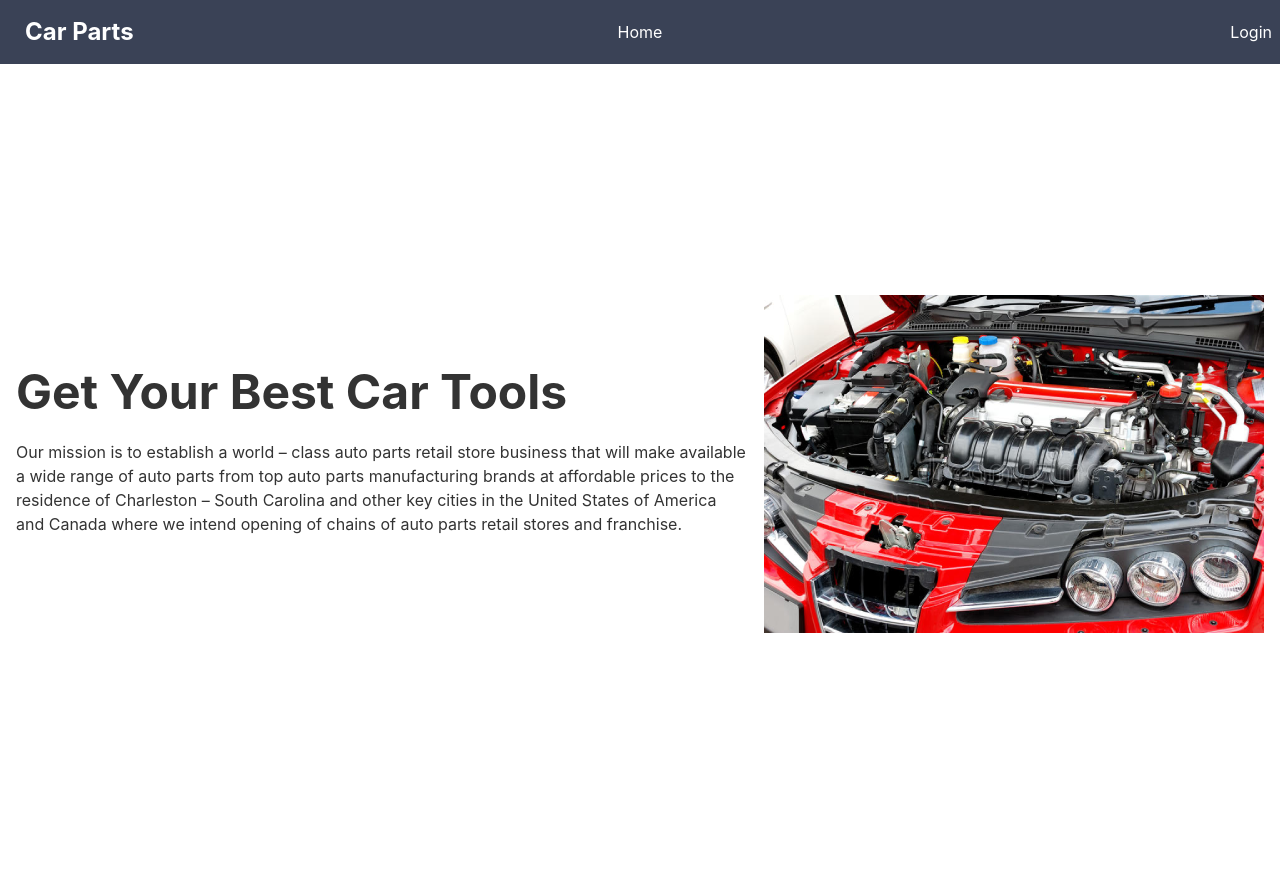
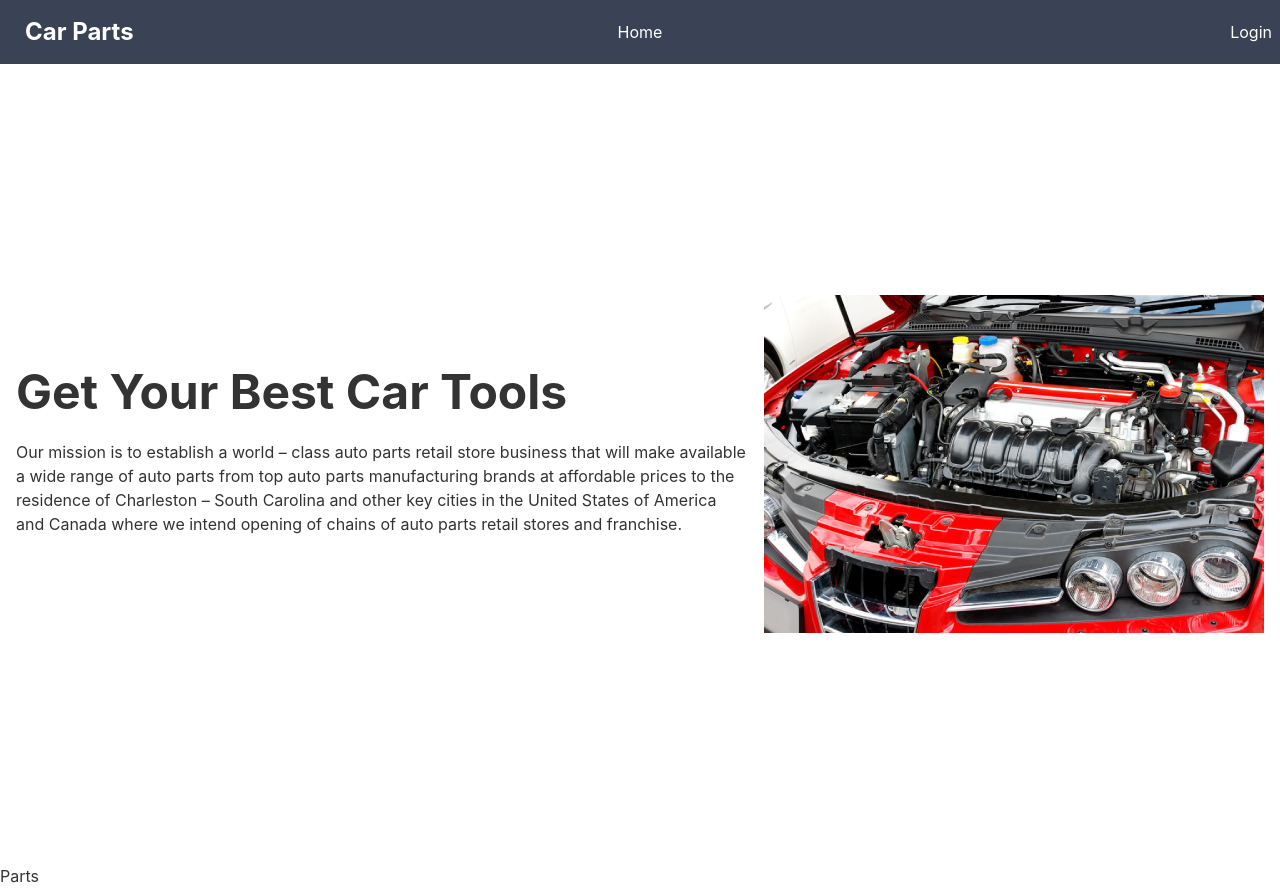
Before and after one commit to coderrakibul/assignment-12-client-side, a React (Create React App) app: page / in a window 1280 px wide. Before the commit the page ends 864 px from the top, so only its background shows below. Built offline with nearby package versions, Linux system fonts and the light colour scheme; the HTML template or start-up script is replaced by a standard one.

Commit message:
button added

```diff
--- a/src/Pages/Home/Banner.js
+++ b/src/Pages/Home/Banner.js
@@ -9,7 +9,6 @@ const Banner = () => {
                 <div>
                     <h1 class="text-5xl font-bold">Get Your Best Car Tools</h1>
                     <p class="py-6">Our mission is to establish a world – class auto parts retail store business that will make available a wide range of auto parts from top auto parts manufacturing brands at affordable prices to the residence of Charleston – South Carolina and other key cities in the United States of America and Canada where we intend opening of chains of auto parts retail stores and franchise.</p>
-
                 </div>
             </div>
         </div>
--- a/src/Pages/Home/Home.js
+++ b/src/Pages/Home/Home.js
@@ -1,11 +1,13 @@
 import React from 'react';
 import Banner from './Banner';
+import Parts from './Parts';
 
 
 const Home = () => {
     return (
         <div>
             <Banner></Banner>
+            <Parts></Parts>
         </div>
     );
 };
--- /dev/null
+++ b/src/Pages/Home/Parts.js
@@ -0,0 +1,11 @@
+import React from 'react';
+
+const Parts = () => {
+    return (
+        <div>
+            <h3>Parts</h3>
+        </div>
+    );
+};
+
+export default Parts;
--- /dev/null
+++ b/src/Pages/Shared/PrimaryButton.js
@@ -0,0 +1,9 @@
+import React from 'react';
+
+const PrimaryButton = ({ children }) => {
+    return (
+        <button className="btn btn-primary uppercase text-white font-bold bg-gradient-to-r from-secondary to-primary">{children}</button>
+    );
+};
+
+export default PrimaryButton;
--- a/tailwind.config.js
+++ b/tailwind.config.js
@@ -6,9 +6,9 @@ module.exports = {
   daisyui: {
     themes: [
       {
-        cartheme: {
+        partstheme: {
           primary: "#0FCFEC",
-          secondary: "#19D3AE",
+          secondary: "#28FB89",
           accent: "#3A4256",
           neutral: "#3d4451",
           "base-100": "#ffffff",
```
